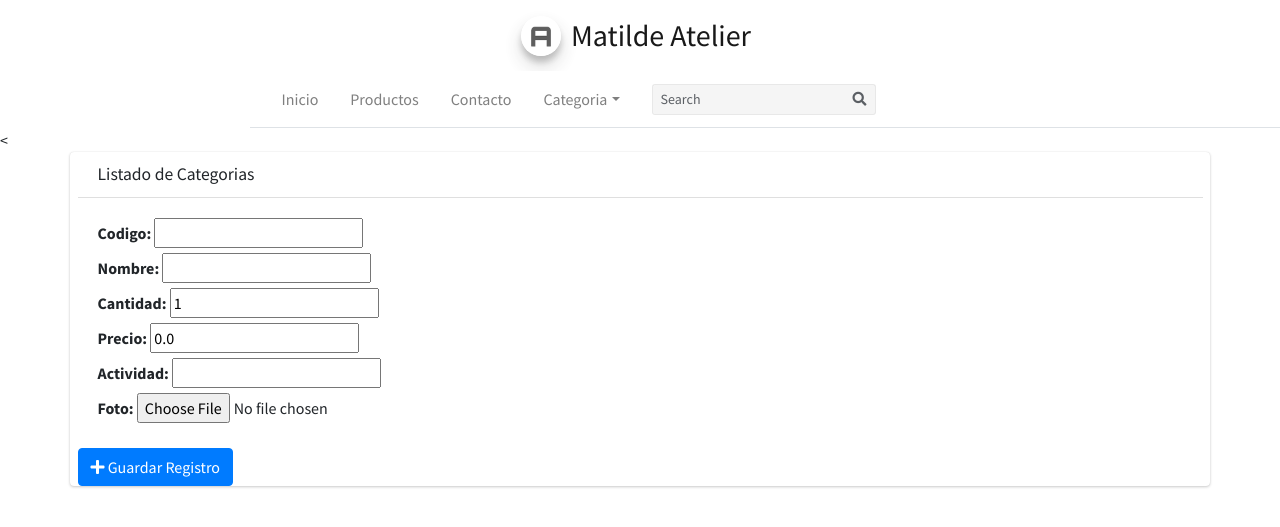
After one commit to JScheulen/matilde_project, a Django app: page /add/ in a window 1280 px wide. The commit adds this page. Shown: the top 527 px of the page. Run offline with Django 5.2, Linux system fonts and the light colour scheme; some libraries are stand-ins or nearby versions.

Commit message:
Se modifico los archivos html nuevamente

```diff
--- a/app/app/urls.py
+++ b/app/app/urls.py
@@ -19,10 +19,11 @@ from django.urls import path
 
 from erp.views import Inicio
 
-from erp.vistas.category.views import producto, Productos_lista
+from erp.vistas.category.views import producto, Productos_lista, Productos_CreateView
 
 urlpatterns = [
     path('admin/', admin.site.urls),
-    path('', Productos_lista.as_view()),
-    path('categoria/', producto)
+    path('inicio/', Productos_lista.as_view()),
+    path('categoria/', producto),
+    path('add/', Productos_CreateView.as_view())
 ]
--- /dev/null
+++ b/app/erp/forms.py
@@ -0,0 +1,11 @@
+from django.forms import ModelForm
+
+from erp.models import Productos
+
+
+class ProductosForm(ModelForm):
+
+    class Meta:
+        model = Productos
+        fields = '__all__'
+        #exclude =
--- a/app/erp/vistas/category/views.py
+++ b/app/erp/vistas/category/views.py
@@ -1,7 +1,10 @@
-from django.shortcuts import render
-from django.views.generic import ListView
+from django.shortcuts import render, redirect
+from django.urls import reverse_lazy
+from django.views.generic import ListView, CreateView
 
 from erp.models import Productos
+
+from erp.forms import ProductosForm
 
 
 def producto(request):
@@ -14,3 +17,8 @@ def producto(request):
 class Productos_lista(ListView):
     model = Productos
     template_name = 'inicio.html'
+
+class Productos_CreateView(CreateView):
+    model = Productos
+    form_class = ProductosForm
+    template_name = 'productos.html'
--- a/app/templates/Inicio.html
+++ b/app/templates/Inicio.html
@@ -107,7 +107,7 @@
                 <!-- /.content -->
             </div>
             <div class="card-fooder">
-                <button type="button" class="btn btn-primary"><i class="fas fa-plus"></i> Nuevo Registro</button>
+                <a href="http://127.0.0.1:8000/add" class="btn btn-primary"><i class="fas fa-plus"></i> Nuevo Registro</a>
             </div>
 
 
@@ -137,6 +137,6 @@
     <!-- AdminLTE App -->
     <script src="{% static 'lib/adminelt/js/adminlte.min.js' %}"></script>
 
-
+</div>
 </body>
 </html>
--- a/app/templates/header.html
+++ b/app/templates/header.html
@@ -25,7 +25,7 @@
         <!-- Left navbar links -->
         <ul class="navbar-nav">
           <li class="nav-item">
-            <a href="index3.html" class="nav-link">Inicio</a>
+            <a href="http://127.0.0.1:8000/inicio" class="nav-link">Inicio</a>
           </li>
           <li class="nav-item">
             <a href="#" class="nav-link">Productos</a>
--- /dev/null
+++ b/app/templates/productos.html
@@ -0,0 +1,49 @@
+<!DOCTYPE html>
+{% load static %}
+<html lang="en">
+<head>
+    <meta charset="utf-8">
+    <meta name="viewport" content="width=device-width, initial-scale=1">
+    <title>Navegador Matilde</title>
+
+    <!-- Google Font: Source Sans Pro -->
+    <link rel="stylesheet"
+          href="https://fonts.googleapis.com/css?family=Source+Sans+Pro:300,400,400i,700&amp;display=fallback">
+    <!-- Font Awesome Icons -->
+    <link rel="stylesheet" href="{% static 'lib/adminelt/plugins/fontawesome-free/css/all.min.css' %}">
+    <!-- Theme style -->
+    <link rel="stylesheet" href="{% static 'lib/adminelt/css/adminlte.min.css' %}">
+</head>
+
+{% include 'header.html' %}
+
+<div>
+    <form method="post" action=".">
+        <
+        <div class="container card card-default">
+            <div class="card-header">
+                <h3 class="card-title">
+                    <!--i class="fas fa-search"></i-->
+                    Listado de Categorias
+                </h3>
+
+            </div>
+
+            <div class="card-body">
+                {% csrf_token %}
+                {{ form }}
+
+
+                <!-- /.content -->
+            </div>
+            <div class="card-fooder">
+                <button type="submit" class="btn btn-primary"><i class="fas fa-plus"></i> Guardar Registro</button>
+            </div>
+
+
+        </div>
+
+
+    </form>
+
+</div>
```
